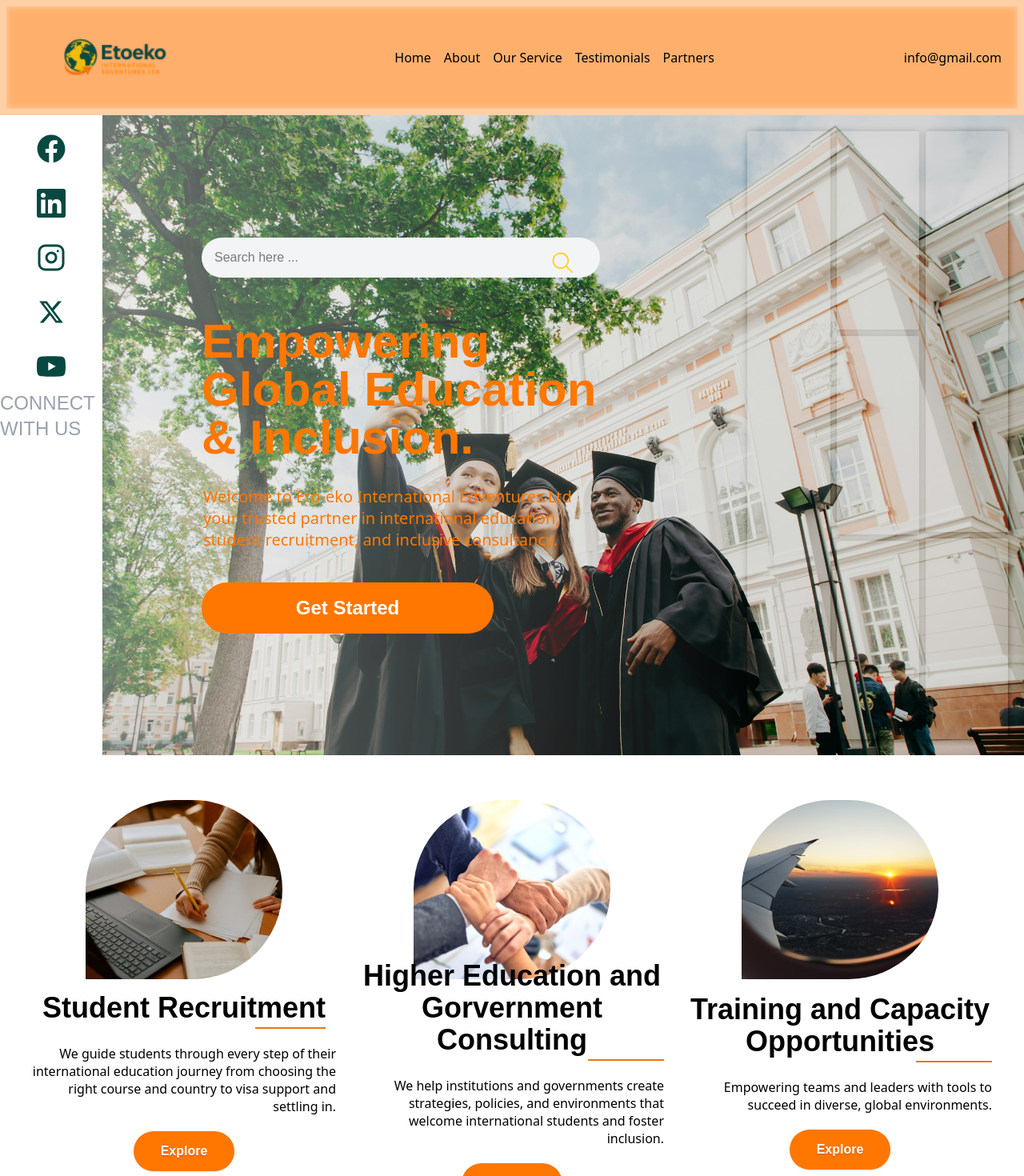
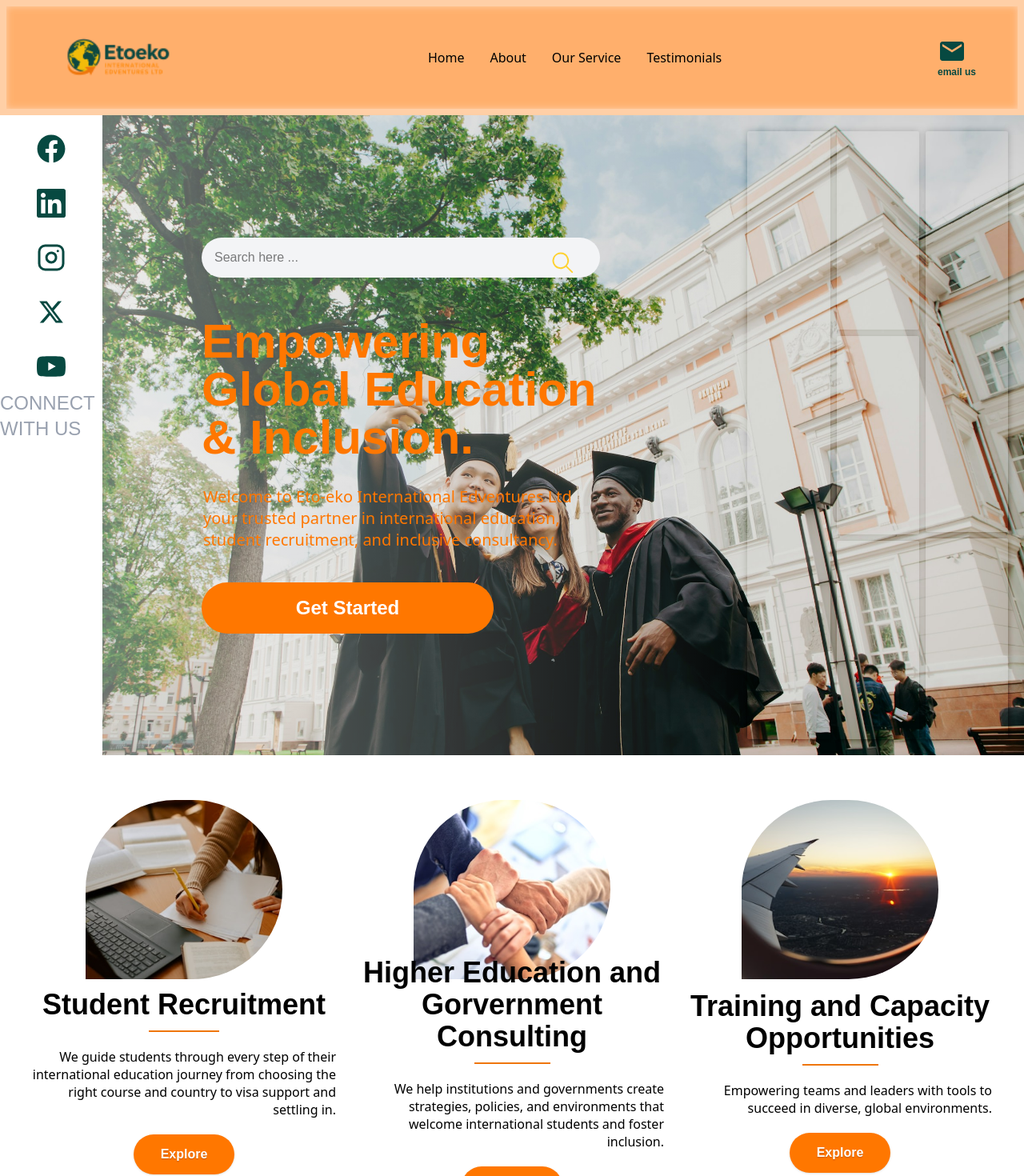
Before and after one commit to Cosmosvybes/eto-eko-client, a React (Vite) app: page / in a window 1280 px wide. Shown: the top 1470 px of the page at 80% size. Built offline with nearby package versions, Linux system fonts and the light colour scheme; the HTML template or start-up script is replaced by a standard one.

Commit message:
save changes

```diff
--- a/src/components/Hero/sub-component/ServiceFrame.tsx
+++ b/src/components/Hero/sub-component/ServiceFrame.tsx
@@ -31,7 +31,7 @@ const ServiceFrame = ({
         </div>
 
         <div className="h-[230px] max-sm:h-auto max-sm:w-3/4  max-md:w-1/2  flex-col flex justify-center gap-5 items-center  max-sm:items-end max-md:items-end">
-          <div className="flex gap-1  items-start flex-col justify-center">
+          <div className="flex gap-1  items-start  flex-col justify-center">
             {" "}
             <motion.h1
               initial={{ opacity: 0 }}
@@ -45,7 +45,7 @@ const ServiceFrame = ({
               initial={{ opacity: 0 }}
               whileInView={{ opacity: 1 }}
               transition={{ type: "tween", ease: "backIn", duration: 0.5 }}
-              className="w-1/4 h-0.5 place-self-end  bg-[#EF760C]"
+              className="w-1/4 h-0.5 place-self-end lg:place-self-center lg:mt-2  bg-[#EF760C]"
             ></motion.span>
           </div>
 
--- a/src/components/constants/index.ts
+++ b/src/components/constants/index.ts
@@ -3,7 +3,7 @@ export const NAVMENU = [
   { name: "About", path: "/about-us" },
   { name: "Our Service", path: "/our-services" },
   { name: "Testimonials", path: "/testimonials" },
-  { name: "Partners", path: "/partners" },
+  // { name: "Partners", path: "/partners" },
 ];
 
 import joinedHands from "../../assets/hands.jpg";
--- a/src/components/navs/Navbar.tsx
+++ b/src/components/navs/Navbar.tsx
@@ -25,9 +25,9 @@ const Navbar = () => {
         { title: "About Us", link: "/about-us" },
         { title: "Our Services", link: "/our-services" },
         { title: "Testimonials", link: "/testimonials" },
-        { title: "Our Team", link: "/our-team" },
-        { title: "Offices", link: "/our-offices" },
-        { title: "Study Destinations", link: "study-destinations" },
+        // { title: "Our Team", link: "/our-team" },
+        // { title: "Offices", link: "/our-offices" },
+        // { title: "Study Destinations", link: "study-destinations" },
       ],
     },
   ]);
@@ -49,7 +49,7 @@ const Navbar = () => {
             {NAVMENU.map(({ name, path }) => (
               <Link
                 key={name}
-                className="text-black font-medium font-sans lg:text-[16px]  transition-all duration-300 group-hover:w-full group-hover:left-0"
+                className="text-black lg:p-2 lg:w-auto text-center font-medium lg:rounded-lg font-sans lg:text-[16px] hover:bg-[#074941] hover:text-white  transition duration-400 group-hover:w-full group-hover:left-0"
                 to={path!}
               >
                 {name}
@@ -57,9 +57,13 @@ const Navbar = () => {
             ))}
           </nav>
           <span>
-            <p className="lg:text-[16px] max-sm:text-sm max-sm:hidden max-md:hidden font-medium font-sans">
-              info@gmail.com
-            </p>
+            <div className="w-20  max-sm:hidden max-md:hidden flex-col items-center justify-start">
+              <MdEmail
+                className={`text-4xl text-[#074941]  transition duration-500  max-sm:hidden max-md:hidden`}
+                // onClick={handleOpenNavMenu}
+              />
+              <p className="text-xs text-[#074941]">email us</p>
+            </div>
           </span>
 
           <div className="flex justify-end items-end  ">
--- a/src/pages/Home/sections/PartnerWithUs/PartnerWithUs.tsx
+++ b/src/pages/Home/sections/PartnerWithUs/PartnerWithUs.tsx
@@ -4,23 +4,23 @@ const PartnerWithUs = () => {
       <section className="partner-w-us h-auto max-sm:h-auto max-md:-mt-10 max-sm:mt-10 flex justify-center items-center max-md:mb-10  mb-10 relative max-sm:w-full">
         <div className=" h-auto max-sm:h-auto max-md:h-auto w-4/5 max-sm:w-full flex gap-10 justify-center flex-col items-center">
           {" "}
-          <h1 className="text-4xl font-medium max-sm:text-center font-sans max-sm:text-2xl">
+          <h1 className="text-4xl font-medium text-[#074941]  max-sm:text-center font-sans max-sm:text-2xl">
             Partner With Us
           </h1>
           <div className="justify-center items-center flex flex-col max-sm:px-8">
-            <p className="font-normal text-xl text-center">
+            <p className="font-normal text-xl text-[#074941]  text-center">
               Are you and education provider looking to diversify your student
               base ?
             </p>
-            <p className="font-normal text-xl text-center">
+            <p className="font-normal text-xl text-[#074941] text-center">
               A Gorvernment or ministries building strategies for inclusive
               global education ?
             </p>
-            <p className="font-normal text-xl text-center">
+            <p className="font-normal text-[#074941] text-xl text-center">
               Or an agent looking to work a trusted global eduction provider ?{" "}
             </p>
           </div>
-          <p className="font-normal text-xl max-sm:mb-3">Let's collaborate.</p>
+          <p className="font-normal text-xl max-sm:mb-3 text-[#074941]">Let's collaborate.</p>
         </div>
       </section>
     </>
```
